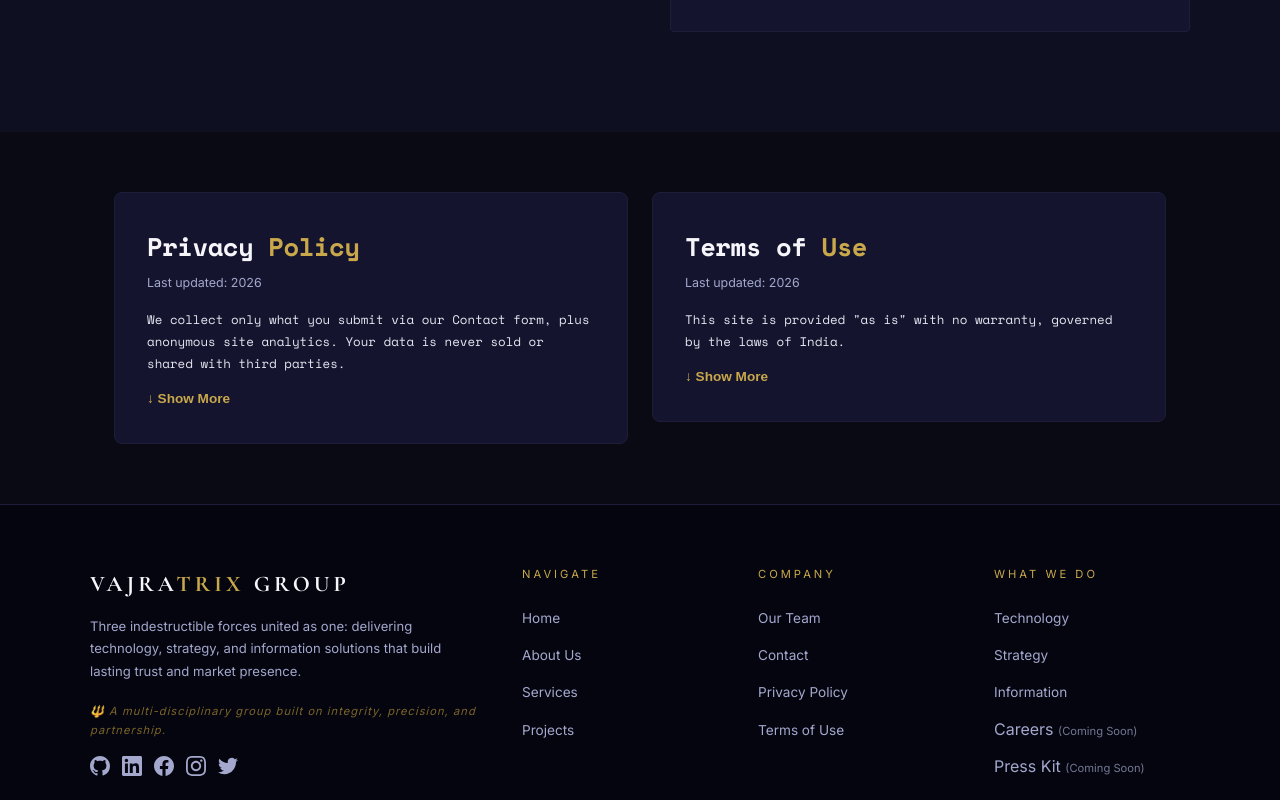
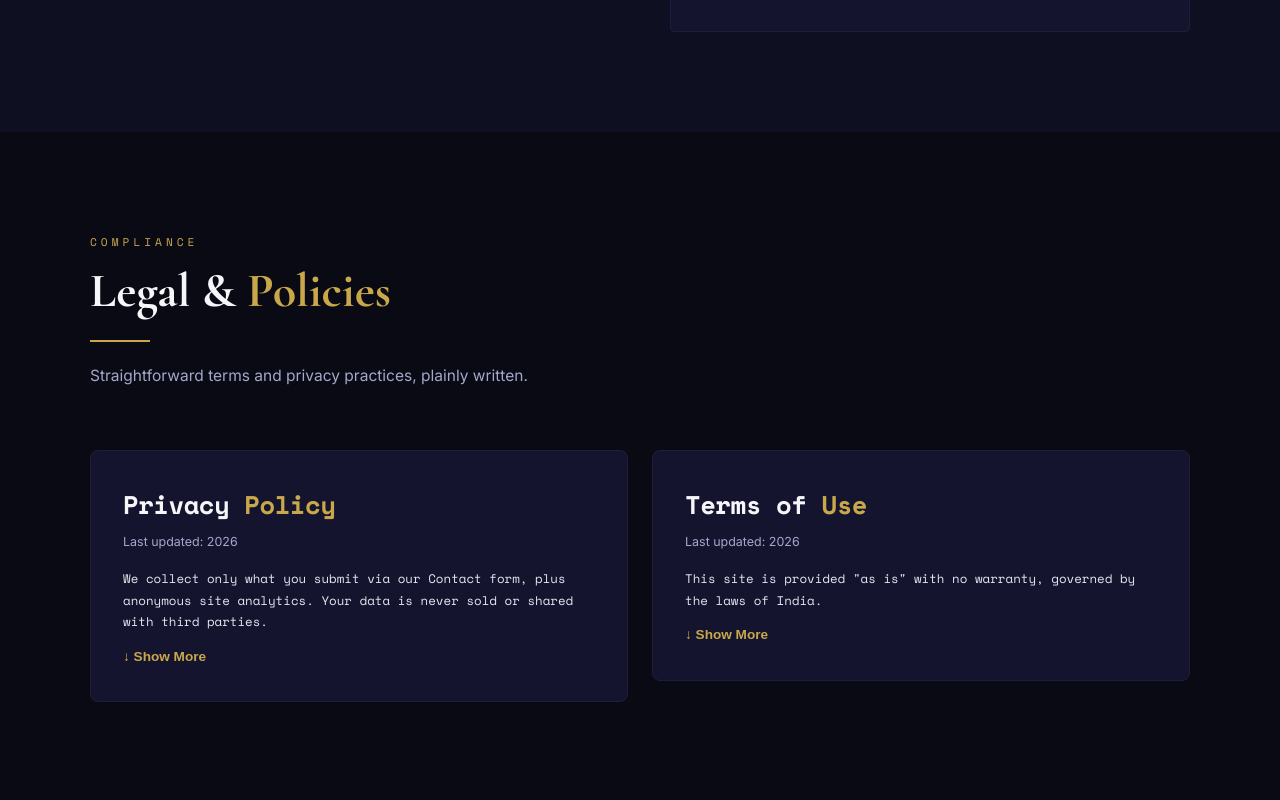
Before and after one commit to vajratrix/vajratrix.github.io, a React (Vite) app: page / in a window 1280 px wide. Shown: the part 6140-6940 px from the top of the page. Built offline with nearby package versions, Linux system fonts and the light colour scheme.

Commit message:
Officially launch

```diff
--- a/src/components/LegalSection.tsx
+++ b/src/components/LegalSection.tsx
@@ -3,19 +3,17 @@ import TermsOfUse from './TermsOfUse'
 
 export default function LegalSection() {
   return (
-    <div
-      style={{
-        display: 'flex',
-        alignItems: 'flex-start',
-        gap: '24px',
-        flexWrap: 'wrap',
-        maxWidth: '1100px',
-        margin: '60px auto',
-        padding: '0 24px',
-      }}
-    >
-      <PrivacyPolicy />
-      <TermsOfUse />
-    </div>
+<section id="legal">
+  <div className="legal-header">
+    <div className="section-label">Compliance</div>
+    <h2 className="section-title">Legal & <span>Policies</span></h2>
+    <div className="gold-line"></div>
+    <p className="section-desc">Straightforward terms and privacy practices, plainly written.</p>
+  </div>
+  <div className="legal-grid">
+    <PrivacyPolicy />
+    <TermsOfUse />
+  </div>
+</section>
   )
 }
```
